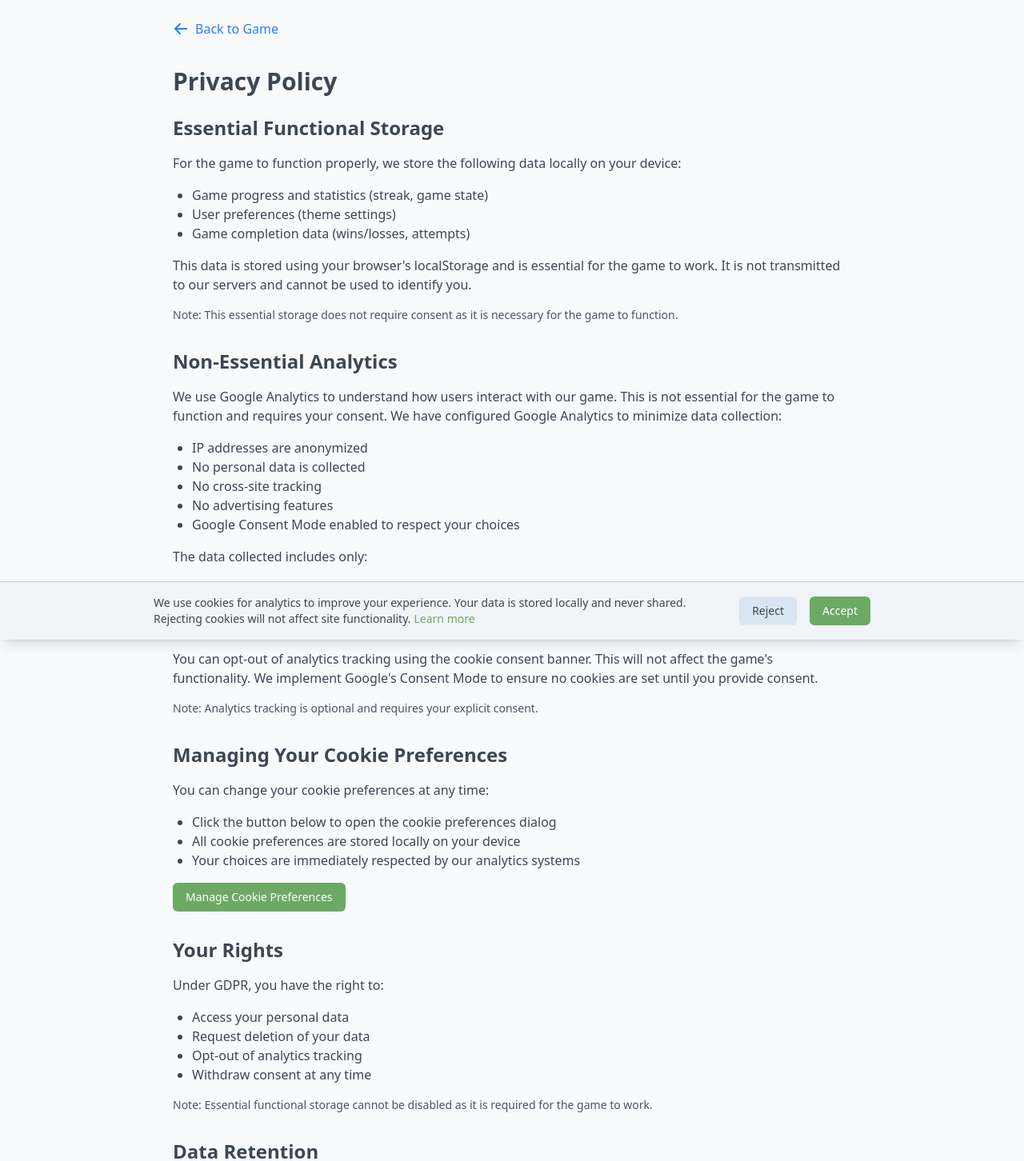
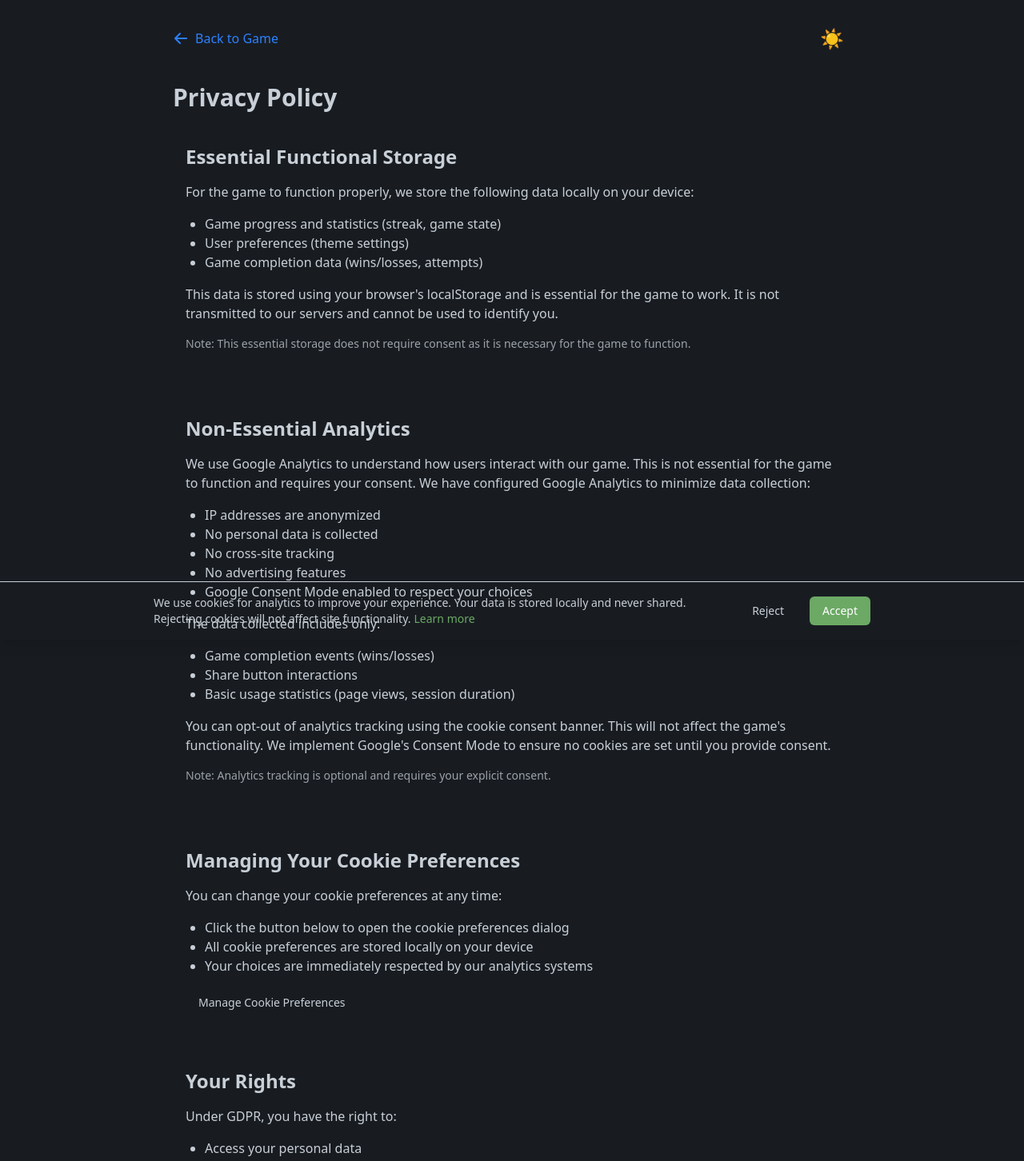
Before and after one commit to davideasterbrook/stackmoji, a Next.js app in the folder frontend/: page /privacy in a window 1280 px wide. Shown: the top 1452 px of the page at 80% size. Built offline with nearby package versions, Linux system fonts and the light colour scheme.

Commit message:
Updated theming

```diff
--- /dev/null
+++ b/frontend/src/app/ThemeProvider.tsx
@@ -0,0 +1,103 @@
+'use client';
+
+import { createContext, useContext, useState, useEffect, ReactNode } from 'react';
+
+// Theme values
+const DARK_THEME = {
+  name: 'dark',
+  colors: {
+    bg: '#181c21',
+    panel: '#252a32',
+    text: '#c8cfd7',
+    button: '#3d4654',
+    buttonHover: '#374151',
+    border: '#3d4654',
+  }
+};
+
+const LIGHT_THEME = {
+  name: 'light',
+  colors: {
+    bg: '#f8fafc',
+    panel: '#f1f5f9',
+    text: '#3d4654',
+    button: '#dae5f2',
+    buttonHover: '#cbd5e1',
+    border: '#c8cfd7',
+  }
+};
+
+type ThemeContextType = {
+  theme: string;
+  toggleTheme: () => void;
+  isDarkMode: boolean;
+};
+
+const ThemeContext = createContext<ThemeContextType>({
+  theme: 'dark',
+  toggleTheme: () => {},
+  isDarkMode: true,
+});
+
+export const useTheme = () => useContext(ThemeContext);
+
+interface ThemeProviderProps {
+  children: ReactNode;
+}
+
+export default function ThemeProvider({ children }: ThemeProviderProps) {
+  // Start with null to prevent hydration mismatch
+  const [theme, setTheme] = useState<string | null>(null);
+  const isDarkMode = theme === 'dark';
+
+  // Initialize theme from localStorage on mount
+  useEffect(() => {
+    if (typeof window === 'undefined') return;
+
+    // Get theme from localStorage or data-theme attribute
+    const storedTheme = localStorage.getItem('theme');
+    const docTheme = document.documentElement.getAttribute('data-theme');
+
+    // Use the document theme if available (set by our script), else use localStorage
+    const initialTheme = docTheme || storedTheme || 'dark';
+    setTheme(initialTheme);
+  }, []);
+
+  // Toggle theme function
+  const toggleTheme = () => {
+    if (typeof window === 'undefined' || theme === null) return;
+
+    const newTheme = theme === 'dark' ? 'light' : 'dark';
+    const themeConfig = newTheme === 'dark' ? DARK_THEME : LIGHT_THEME;
+
+    // Update state
+    setTheme(newTheme);
+
+    // Apply theme directly to document
+    Object.entries(themeConfig.colors).forEach(([key, value]) => {
+      const cssVarName = `--theme-${key.replace(/([A-Z])/g, '-$1').toLowerCase()}`;
+      document.documentElement.style.setProperty(cssVarName, value);
+    });
+
+    document.documentElement.style.backgroundColor = themeConfig.colors.bg;
+    document.documentElement.style.color = themeConfig.colors.text;
+    document.documentElement.classList.remove(theme === 'dark' ? 'dark-theme' : 'light-theme');
+    document.documentElement.classList.add(`${newTheme}-theme`);
+    document.documentElement.setAttribute('data-theme', newTheme);
+
+    // Store in localStorage
+    localStorage.setItem('theme', newTheme);
+  };
+
+  const contextValue = {
+    theme: theme || 'dark', // Default for initial render
+    toggleTheme,
+    isDarkMode,
+  };
+
+  return (
+    <ThemeContext.Provider value={contextValue}>
+      {children}
+    </ThemeContext.Provider>
+  );
+}
--- a/frontend/src/app/globals.css
+++ b/frontend/src/app/globals.css
@@ -3,7 +3,16 @@
 @tailwind components;
 @tailwind utilities;
 
+/* Default theme styles (before JavaScript loads) */
+html {
+  background-color: var(--theme-bg, #181c21); /* Default to dark theme */
+  color: var(--theme-text, #c8cfd7);
+}
 
+/* Apply theme transition to html and body for smooth theme changes */
+html, body {
+  transition: background-color 0.3s ease, color 0.3s ease;
+}
 
 /*
 Theme colors:
@@ -14,11 +23,18 @@ Theme colors:
 Dark theme:
 */
 
-:root {
-  /* Base theme colors */
-  --background: #ffffff;
-  --container-bg: #f1f5f9;
-  --text: #0f172a;
+/* Light theme styles - activated either by class or data-theme attribute */
+html.light-theme, html[data-theme='light'] {
+  /* Theme colors */
+  --theme-bg: #f8fafc;
+  --theme-panel: #f1f5f9;
+  --theme-button: #dae5f2;
+  --theme-button-hover: #cbd5e1;
+  --theme-button-inactive: rgba(148, 163, 184, 0.5);
+  --theme-button-inactive-hover: rgba(148, 163, 184, 0.7);
+  --theme-button-disabled: #94a3b8;
+  --theme-text: #3d4654;
+  --theme-border: #c8cfd7;
 
   /* Button states */
   --button-bg: #e2e8f0;
@@ -31,55 +47,50 @@ Dark theme:
   --error: #9d4646;
   --hint: #c8b653;
 
-  /* Theme colors */
-  --theme-bg: #f8fafc;
-  --theme-panel: #f1f5f9;
-  --theme-button: #dae5f2;
-  --theme-button-hover: #cbd5e1;
-  --theme-button-inactive: rgba(148, 163, 184, 0.5);
-  --theme-button-inactive-hover: rgba(148, 163, 184, 0.7);
-  --theme-button-disabled: #94a3b8;
-  --theme-text: #3d4654;
-  --theme-success: var(--success);  /* Updated to use base color */
-  --theme-error: var(--error);      /* Updated to use base color */
-  --theme-hint: var(--hint);      /* Add theme hint color */
-  --theme-border: #c8cfd7;
+  color-scheme: light dark;
 }
 
-[data-theme='dark'] {
-  /* --background: #2f3640; */
-  /* --container-bg: #0f172a; */
-  --text: #ffffff;
+/* Dark theme styles - activated either by class or data-theme attribute */
+html.dark-theme, html[data-theme='dark'] {
+  /* Theme colors */
+  --theme-bg: #181c21;
+  --theme-panel: #252a32;
+  --theme-button: #3d4654;
+  --theme-button-hover: #374151;
+  --theme-button-inactive: rgba(55, 65, 81, 0.5);
+  --theme-button-inactive-hover: rgba(75, 85, 99, 0.5);
+  --theme-button-disabled: #475569;
+  --theme-text: #c8cfd7;
+  --theme-border: #3d4654;
 
+  /* Button states */
   --button-bg: #334155;
   --button-hover: #475569;
   --button-disabled: #1e293b;
   --text-disabled: #475569;
 
-  --theme-bg: #181c21;
-  --theme-panel: #252a32;
-  --theme-button: #3d4654;
-  --theme-button-hover: #374151;  /* Hover state from their interactive elements */
-  --theme-button-inactive: rgba(55, 65, 81, 0.5);  /* Muted version of their secondary colors */
-  --theme-button-inactive-hover: rgba(75, 85, 99, 0.5);  /* Lighter on hover */
-  --theme-button-disabled: #475569;  /* Add this line for dark mode */
-  --theme-text: #c8cfd7;  /* Bright but not pure white text for better readability */
-  --theme-border: #3d4654;  /* Add this line for dark mode border color */
+  /* Status colors */
+  --success: #6ca965;
+  --error: #9d4646;
+  --hint: #c8b653;
 }
 
 /* Theme classes */
 .theme-container {
   background-color: var(--theme-bg);
   color: var(--theme-text);
+  transition: background-color 0.3s ease, color 0.3s ease, border-color 0.3s ease;
 }
 
 .theme-panel {
   background-color: var(--theme-panel);
+  transition: background-color 0.3s ease, border-color 0.3s ease;
 }
 
 .theme-button {
   background-color: var(--theme-button);
   color: var(--theme-text);
+  transition: background-color 0.2s ease, color 0.2s ease;
 }
 
 .theme-button-hover:hover {
@@ -132,3 +143,22 @@ select option {
   position: relative;
   z-index: 11;
 }
+
+/* Apply theme transitions to all elements */
+html, body, .theme-container, .theme-panel, .theme-button {
+  transition: background-color 0.3s ease,
+              color 0.3s ease,
+              border-color 0.3s ease,
+              box-shadow 0.3s ease;
+}
+
+/* Status colors used by both themes */
+:root {
+  --success: #6ca965;
+  --error: #9d4646;
+  --hint: #c8b653;
+  --theme-success: var(--success);
+  --theme-error: var(--error);
+  --theme-hint: var(--hint);
+  color-scheme: light dark;
+}
--- a/frontend/src/app/layout.tsx
+++ b/frontend/src/app/layout.tsx
@@ -2,7 +2,7 @@ import { Metadata } from 'next';
 import "./globals.css";
 import Script from 'next/script'
 import CookieConsent from '@/components/CookieConsent'
-
+import ThemeProvider from './ThemeProvider';
 
 export const metadata: Metadata = {
   title: 'Stackmoji | 🙈👀❓',
@@ -64,8 +64,28 @@ export default function RootLayout({
   children: React.ReactNode
 }) {
   return (
-    <html lang="en">
+    <html lang="en" suppressHydrationWarning>
       <head>
+        {/* Minimal theme script - Just prevents flash by setting initial colors */}
+        <script
+          dangerouslySetInnerHTML={{
+            __html: `
+              // Minimal script to prevent flash of wrong theme
+              try {
+                let theme = localStorage.getItem('theme');
+                if (!theme) {
+                  theme = window.matchMedia('(prefers-color-scheme: dark)').matches ? 'dark' : 'light';
+                  localStorage.setItem('theme', theme);
+                }
+
+                document.documentElement.setAttribute('data-theme', theme);
+              } catch (e) {
+                console.error('Theme initialization error:', e);
+              }
+            `
+          }}
+        />
+
         <Script id="consent-mode-init" strategy="beforeInteractive">
           {`
             window.dataLayer = window.dataLayer || [];
@@ -129,8 +149,10 @@ export default function RootLayout({
         />
       </head>
       <body>
-        {children}
-        <CookieConsent />
+        <ThemeProvider>
+          {children}
+          <CookieConsent />
+        </ThemeProvider>
       </body>
     </html>
   )
--- a/frontend/src/app/page.tsx
+++ b/frontend/src/app/page.tsx
@@ -8,7 +8,7 @@ import GameControls from '@/components/GameControls';
 import GuessHistory from '@/components/GuessHistory';
 import HelpModal from '@/components/HelpModal';
 import { trackPageView, trackEvent } from '@/app/analytics';
-
+import { useTheme } from './ThemeProvider';
 
 function useTimeUntilMidnightUTC() {
   const [timeLeft, setTimeLeft] = useState('');
@@ -57,19 +57,8 @@ export default function Home() {
   const [hiddenEmojis, setHiddenEmojis] = useState<Set<string>>(new Set());
   const [streak, setStreak] = useState<number>(0);
 
-  // Initialize with a default value
-  const [isDarkMode, setIsDarkMode] = useState(true);
-
-  // Move the theme detection to a useEffect
-  useEffect(() => {
-    const savedTheme = localStorage.getItem('theme');
-    if (savedTheme) {
-      setIsDarkMode(savedTheme === 'dark');
-    } else {
-      const prefersDark = window.matchMedia('(prefers-color-scheme: dark)').matches;
-      setIsDarkMode(prefersDark);
-    }
-  }, []);
+  // Use our theme context hook
+  const { theme, toggleTheme, isDarkMode } = useTheme();
 
   const [guesses, setGuesses] = useState<GuessData[]>([]);
   const [hints, setHints] = useState<HintData[]>([]);
@@ -149,26 +138,6 @@ export default function Home() {
     };
 
     fetchDailyGame();
-  }, []);
-
-  useEffect(() => {
-    document.body.setAttribute('data-theme', isDarkMode ? 'dark' : 'light');
-    // Save theme preference to localStorage
-    localStorage.setItem('theme', isDarkMode ? 'dark' : 'light');
-  }, [isDarkMode]);
-
-  // Optional: Listen for system theme changes
-  useEffect(() => {
-    const mediaQuery = window.matchMedia('(prefers-color-scheme: dark)');
-    const handleChange = (e: MediaQueryListEvent) => {
-      // Only update if user hasn't set a preference
-      if (!localStorage.getItem('theme')) {
-        setIsDarkMode(e.matches);
-      }
-    };
-
-    mediaQuery.addEventListener('change', handleChange);
-    return () => mediaQuery.removeEventListener('change', handleChange);
   }, []);
 
   // Load saved game state
@@ -409,10 +378,7 @@ export default function Home() {
 
   if (isLoading) {
     return (
-      <main
-        className="h-screen w-screen p-4 flex items-center justify-center overflow-hidden theme-container"
-        data-theme={isDarkMode ? 'dark' : 'light'}
-      >
+      <main className="h-screen w-screen p-4 flex items-center justify-center overflow-hidden theme-container">
         <div className="text-4xl animate-bounce">🎮</div>
       </main>
     );
@@ -420,15 +386,22 @@ export default function Home() {
 
   if (!dailyGame) return null;
 
+  // Show sun emoji in dark mode (to switch to light), moon in light mode (to switch to dark)
+  const themeIcon = isDarkMode ? '☀️' : '🌙';
+
   return (
-    <main className="h-screen w-screen p-4 flex items-center justify-center overflow-hidden theme-container" aria-label="Emoji Shadows Game">
+    <main
+      className="h-screen w-screen p-4 flex items-center justify-center overflow-hidden theme-container"
+      aria-label="Emoji Shadows Game"
+      suppressHydrationWarning
+    >
       <header className="absolute top-4 left-4 flex gap-2">
         <button
-          onClick={() => setIsDarkMode(!isDarkMode)}
+          onClick={toggleTheme}
           className="w-12 h-12 flex items-center justify-center text-2xl rounded-full theme-button"
           aria-label={isDarkMode ? "Switch to light mode" : "Switch to dark mode"}
         >
-          {isDarkMode ? '☀️' : '🌙'}
+          {themeIcon}
         </button>
 
         {process.env.NODE_ENV === 'development' && (
--- a/frontend/src/app/privacy/page.tsx
+++ b/frontend/src/app/privacy/page.tsx
@@ -1,17 +1,21 @@
 'use client';
 
-import { useEffect } from 'react';
+import { useState, useEffect } from 'react';
 import { trackPageView } from '../analytics';
 import Link from 'next/link';
+import { useTheme } from '../ThemeProvider';
 
 export default function PrivacyPolicy() {
+  // Use our theme context hook
+  const { theme, toggleTheme, isDarkMode } = useTheme();
+
   useEffect(() => {
     trackPageView('/privacy');
   }, []);
 
   return (
-    <main className="max-w-4xl mx-auto p-6">
-      <div className="mb-8">
+    <main className="max-w-4xl mx-auto p-6 theme-container" suppressHydrationWarning>
+      <div className="flex justify-between items-center mb-8">
         <Link
           href="/"
           className="inline-flex items-center text-blue-500 hover:text-blue-700"
@@ -30,11 +34,19 @@ export default function PrivacyPolicy() {
           </svg>
           Back to Game
         </Link>
+
+        <button
+          onClick={toggleTheme}
+          className="w-12 h-12 flex items-center justify-center text-2xl rounded-full theme-button"
+          aria-label={isDarkMode ? "Switch to light mode" : "Switch to dark mode"}
+        >
+          {isDarkMode ? '☀️' : '🌙'}
+        </button>
       </div>
 
       <h1 className="text-3xl font-bold mb-6">Privacy Policy</h1>
 
-      <section className="mb-8">
+      <section className="mb-8 theme-panel p-4 rounded-lg">
         <h2 className="text-2xl font-semibold mb-4">Essential Functional Storage</h2>
         <p className="mb-4">
           For the game to function properly, we store the following data locally on your device:
@@ -47,12 +59,12 @@ export default function PrivacyPolicy() {
         <p className="mb-4">
           This data is stored using your browser&apos;s localStorage and is essential for the game to work. It is not transmitted to our servers and cannot be used to identify you.
         </p>
-        <p className="mb-4 text-sm text-gray-600">
+        <p className="mb-4 text-sm opacity-75">
           Note: This essential storage does not require consent as it is necessary for the game to function.
         </p>
       </section>
 
-      <section className="mb-8">
+      <section className="mb-8 theme-panel p-4 rounded-lg">
         <h2 className="text-2xl font-semibold mb-4">Non-Essential Analytics</h2>
         <p className="mb-4">
           We use Google Analytics to understand how users interact with our game. This is not essential for the game to function and requires your consent. We have configured Google Analytics to minimize data collection:
@@ -75,12 +87,12 @@ export default function PrivacyPolicy() {
         <p className="mb-4">
           You can opt-out of analytics tracking using the cookie consent banner. This will not affect the game&apos;s functionality. We implement Google&apos;s Consent Mode to ensure no cookies are set until you provide consent.
         </p>
-        <p className="mb-4 text-sm text-gray-600">
+        <p className="mb-4 text-sm opacity-75">
           Note: Analytics tracking is optional and requires your explicit consent.
         </p>
       </section>
 
-      <section className="mb-8">
+      <section className="mb-8 theme-panel p-4 rounded-lg">
         <h2 className="text-2xl font-semibold mb-4">Managing Your Cookie Preferences</h2>
         <p className="mb-4">
           You can change your cookie preferences at any time:
@@ -99,7 +111,7 @@ export default function PrivacyPolicy() {
               }
             }
           }}
-          className="px-4 py-2 text-sm font-medium text-white bg-[var(--theme-success)] hover:opacity-80 rounded-md"
+          className="theme-button hover:theme-button-hover px-4 py-2 text-sm font-medium rounded-md"
         >
           Manage Cookie Preferences
         </button>
@@ -128,7 +140,7 @@ export default function PrivacyPolicy() {
         </p>
       </section> */}
 
-      <section className="mb-8">
+      <section className="mb-8 theme-panel p-4 rounded-lg">
         <h2 className="text-2xl font-semibold mb-4">Your Rights</h2>
         <p className="mb-4">
           Under GDPR, you have the right to:
@@ -139,12 +151,12 @@ export default function PrivacyPolicy() {
           <li>Opt-out of analytics tracking</li>
           <li>Withdraw consent at any time</li>
         </ul>
-        <p className="mb-4 text-sm text-gray-600">
+        <p className="mb-4 text-sm opacity-75">
           Note: Essential functional storage cannot be disabled as it is required for the game to work.
         </p>
       </section>
 
-      <section className="mb-8">
+      <section className="mb-8 theme-panel p-4 rounded-lg">
         <h2 className="text-2xl font-semibold mb-4">Data Retention</h2>
         <p className="mb-4">
           Game data is stored locally on your device and can be cleared by:
@@ -153,19 +165,19 @@ export default function PrivacyPolicy() {
           <li>Clearing your browser&apos;s local storage</li>
           <li>Using the browser&apos;s &quot;Clear Site Data&quot; option</li>
         </ul>
-        <p className="mb-4 text-sm text-gray-600">
+        <p className="mb-4 text-sm opacity-75">
           Note: Clearing this data will reset your game progress and preferences.
         </p>
       </section>
 
-      <section className="mb-8">
+      <section className="mb-8 theme-panel p-4 rounded-lg">
         <h2 className="text-2xl font-semibold mb-4">Contact</h2>
         <p className="mb-4">
           If you have any questions about this privacy policy please contact us at contact@launchcraft.co.uk.
         </p>
       </section>
 
-      <p className="text-sm text-gray-500">
+      <p className="text-sm opacity-75">
         Last updated: {new Date().toLocaleDateString()}
       </p>
     </main>
```
Also changed, not shown: frontend/src/pages/404.tsx (added, +35 -0 lines), 1 other file (tests, documents, lock files or other folders).
